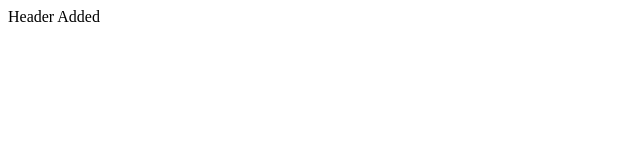
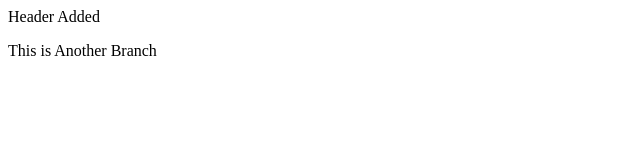
Before and after one commit to SayedulHoque44/My-secound-repo, a plain HTML site: page index.html in a window 1280 px wide. Shown: the whole page, without its empty margins (0-640 px from the left). Drawn offline with Linux system fonts and the light colour scheme.

Commit message:
Another Branch

```diff
--- a/index.html
+++ b/index.html
@@ -8,5 +8,7 @@
   </head>
   <body>
     <header>Header Added</header>
+
+    <p>This is Another Branch</p>
   </body>
 </html>
```
